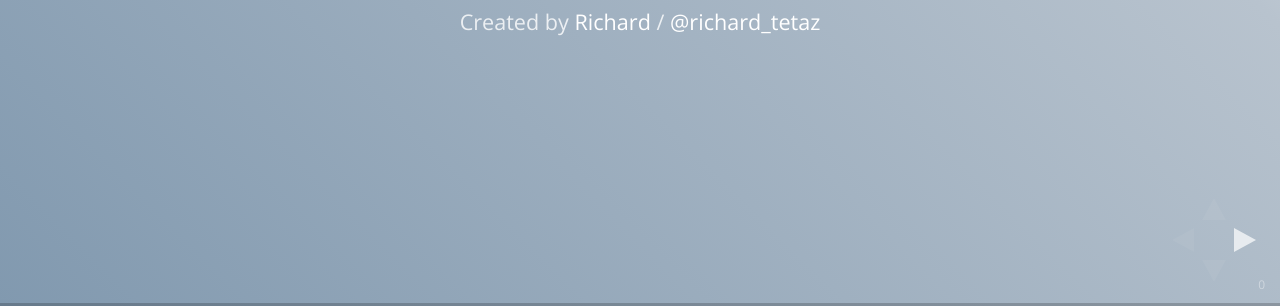
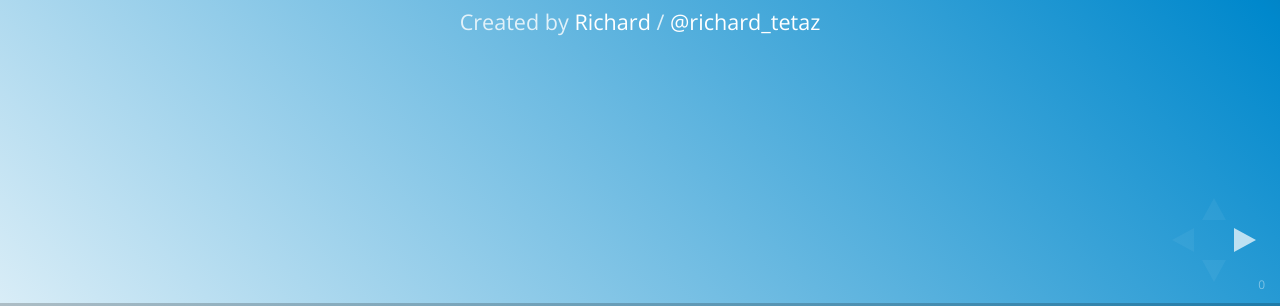
Before and after one commit to Infomaniak/presentation, a website: page index.html in a window 1280 px wide. Shown: the part 494-800 px from the top of the page. Drawn offline with nearby package versions, Linux system fonts and the light colour scheme.

Commit message:
better color

```diff
--- a/css/theme/geyer.css
+++ b/css/theme/geyer.css
@@ -4,11 +4,11 @@
  * GLOBAL STYLES
  *********************************************/
 body {
-  background: #8199af;
-  background: -webkit-gradient(linear, left bottom, right top, color-stop(0%,#8199af), color-stop(75%,#b8c3ce), color-stop(100%,#e3eaed));
-  background: -webkit-linear-gradient(45deg, #8199af 0%,#b8c3ce 75%,#e3eaed 100%);
-  background: -webkit-linear-gradient(45deg, #8199af 0%, #b8c3ce 75%, #e3eaed 100%);
-  background: linear-gradient(45deg, #8199af 0%,#b8c3ce 75%,#e3eaed 100%);
+  background: #d9edf7;
+  background: -webkit-gradient(linear, left bottom, right top, color-stop(0%,#d9edf7), color-stop(75%,#0088CC), color-stop(100%,#005580));
+  background: -webkit-linear-gradient(45deg, #d9edf7 0%,#0088CC 75%,#005580 100%);
+  background: -webkit-linear-gradient(45deg, #d9edf7 0%, #0088CC 75%, #005580 100%);
+  background: linear-gradient(45deg, #d9edf7 0%,#0088CC 75%,#005580 100%);
 }
 
 b, strong, dt {
```
Also changed, not shown: README.md.
